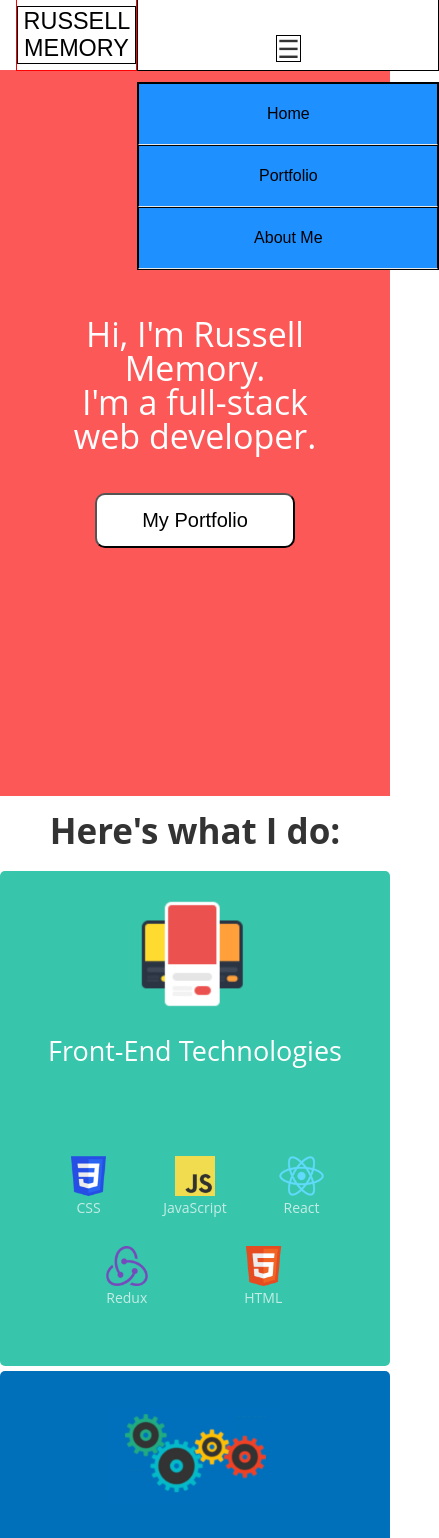
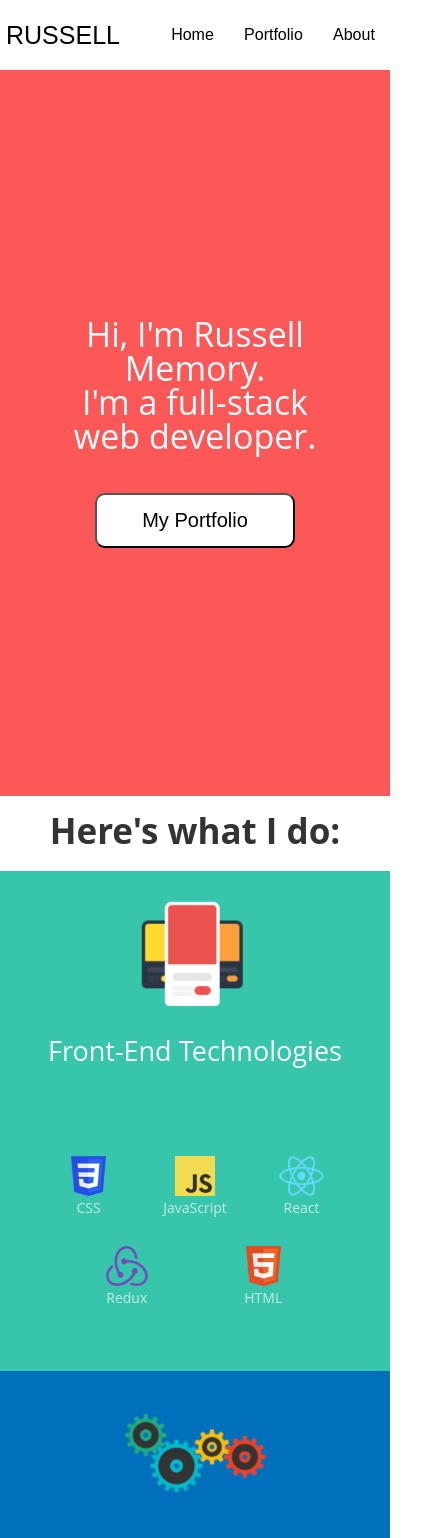
Before and after one commit to ETS-ReactNative4/portfolio-5, a React (Create React App) app: page /#/ in a window 390 px wide. Shown: the top 1538 px of the page, 439 px wide, since content can reach past the window. Built offline with nearby package versions, Linux system fonts and the light colour scheme.

Commit message:
worked on responsive header

```diff
--- a/src/components/About/about.css
+++ b/src/components/About/about.css
@@ -1,12 +1,8 @@
-#about{
-    /* border-bottom: solid #ccc .5px; */
-}
 
 #about-body{
     /* border: solid green 1px; */
-    height: 650px;
+    /* height: 650px; */
     width: 100%;
-    /* margin-top: 25px; */
     display: flex;
     box-shadow: 10px 15px;
     background-color: #F3F5F9;
@@ -16,8 +12,6 @@
     /* border: solid black 1px; */
     height: 100%;
     width: 50%;
-    /* display: flex; */
-    /* justify-content: center; */
 }
 #about-right{
     /* border: solid black 1px; */
@@ -42,7 +36,6 @@
     font-family: "Open Sans",Arial,sans-serif;
     color: #333333;
     margin-top: 20px;
-
 }
 
 #about-paragraph{
@@ -56,3 +49,38 @@
 #about-paragraph p{
     margin-top: 15px;
 }
+
+@media(max-width: 1000px){
+    #about-body{
+        flex-direction: column;
+        align-items: center;
+    }
+
+    #about-left{
+        width: 60vw;
+    }
+    #about-right{
+        width: 85vw;
+        padding: 0;
+    }
+
+    #about-title{
+        text-align: center;
+    }
+
+    #about-paragraph{
+       padding: 0;
+    }
+}
+
+@media(max-width: 600px){
+    #about-right{
+        width: 85vw;
+        padding: 0px 0px 30px 0px;
+
+    }
+
+    #about-body{
+        /* margin-bottom: 20px; */
+    }
+}
--- a/src/components/Footer/footer.css
+++ b/src/components/Footer/footer.css
@@ -1,6 +1,6 @@
 footer{
     background-color: white;
-    height: 11vh;
+    /* height: 11vh; */
     display: flex;
     align-items: center;
     justify-content: center;
@@ -74,7 +74,7 @@ footer{
 
     #left-container{
       margin-top: 16px;
-
+      margin-bottom: 25px;
       font-size: 3vw;
     }
 
@@ -91,11 +91,19 @@ footer{
 
 
       font-size: 4.7vw;
+      margin-bottom: 35px;
+      text-align: center;
     }
 
     #right-container{
       width: 70vw;
     }
+
+    #footer-container{
+      height: 15vh;
+    }
+
+
   }
 
   /* @media(max-width: 1000px){
--- a/src/components/Header/Header.js
+++ b/src/components/Header/Header.js
@@ -6,25 +6,67 @@ import React, {Component} from 'react'
 import {Link} from 'react-router-dom'
 import './header.css'
 
-export default function Header(props){
+export default class Header extends Component{
+
+    state = {
+        menuShown: false
+    }
+
+
+    onResize = () => {
+        if(window.innerWidth >= 700 && this.state.menuShown) {
+            this.closeMenu()
+        }
+    }
+
+    showMenu = () => {
+        if(!this.state.menuShown) {
+            window.addEventListener('resize', this.onResize)
+            this.setState({menuShown: true})
+        } else {
+            this.closeMenu()
+        }
+    }
+
+    closeMenu = () => {
+        window.removeEventListener('resize', this.onResize)
+        this.setState({menuShown: false})
+    }
+
+    render(){
         return(
             <div id="header">
 
                 <div id="header-left">
-                <Link to="/"><button>RUSSELL MEMORY</button></Link>
+                    <Link to="/"><button>RUSSELL <span>MEMORY</span></button></Link>
                 </div>
 
                 <div id="header-right">
-                <label for="toggle">&#9776;</label>
-                <input type="checkbox" id="toggle"/>
 
-                <div class="menu">
+
+                            <div id="header-home"><Link to="/"><button>Home</button></Link></div>
+                            <div id="header-portfolio"><Link to="/portfolio"><button>Portfolio</button></Link></div>
+                            <div id="header-about"><Link to="/about"><button>About <span>Me</span></button></Link></div>
+
+
+
+                </div>
+                {/* <div id="header-right">
+                    <label onClick={this.showMenu} for="toggle">&#9776;</label>
+
+                    {
+                        (this.state.menuShown || window.innerWidth > 700) &&
+                        <div className="menu">
                             <div id="header-home"><Link to="/"><button>Home</button></Link></div>
                             <div id="header-portfolio"><Link to="/portfolio"><button>Portfolio</button></Link></div>
                             <div id="header-about"><Link to="/about"><button>About Me</button></Link></div>
                         </div>
-            </div>
+                    }
+
+
+                </div> */}
 
             </div>
         )
     }
+}
--- a/src/components/Header/header.css
+++ b/src/components/Header/header.css
@@ -3,9 +3,9 @@
   height: 70px;
   width: 100%;
   display: flex;
-  justify-content: space-between;
-  padding-left: 60px;
-  padding-right: 60px;
+  justify-content: space-around;
+  /* padding-left: 60px;
+  padding-right: 60px; */
   align-items: center;
   box-sizing: border-box;
   text-decoration: none;
@@ -16,12 +16,10 @@
 
 #header-left {
   height: 100%;
-  width: 250px;
-  border: solid red 1px;
+  width: 35vw;
+  /* border: solid red 1px; */
   display: flex;
   align-items: center;
-
-
 }
 
 #header-left button {
@@ -31,7 +29,7 @@
   outline: 0;
   font-weight: 300;
   transition: color 0.3s;
-  border: solid black 1px;
+  /* border: solid black 1px; */
 }
 
 #header-left button:hover {
@@ -41,11 +39,11 @@
 
 #header-right {
   height: 100%;
-  width: 300px;
+  width: 31vw;
   display: flex;
   align-items: center;
-  justify-content: space-between;
-  border: solid black 1px;
+  justify-content: space-around;
+  /* border: solid black 1px; */
 }
 
 #header-right button {
@@ -65,16 +63,80 @@
   cursor: pointer;
 }
 
+@media(max-width: 720px){
+  #header-left{
+    width: 30vw;
+  }
+  #header-right{
+    width: 45vw;
+  }
+
+
+}
+@media(max-width: 720px){
+  #header-left{
+    width: 35vw;
+  }
+  #header-right{
+    width: 38vw;
+  }
+
+
+}
+
+@media(max-width: 650px){
+  #header-left{
+    width: 45vw;
+  }
+  #header-right{
+    width: 40vw;
+  }
+
+  #header-right span{
+    display: none;
+  }
+
+
+}
+@media(max-width: 550px){
+  #header-left{
+    width: 25vw;
+  }
+  #header-left span{
+    width: 45vw;
+    display: none;
+  }
+  #header-right{
+    width: 60vw;
+  }
+
+  #header{
+    justify-content: space-between;
+  }
+
+
+}
+/*
 label{
   display: none;
 }
 
-#toggle{
-  display: none;
-}
+@media(max-width : 690px){
+  label{
+    display: block;
+    font-size: 35px;
+    cursor: pointer;
+  }
 
-#toggle:checked + .menu{
-  display: block;
+  #header-right{
+    display: flex;
+  }
+
+  .menu div{
+    border: solid black 1px;
+    padding: 20px;
+    border-bottom: 1px solid #EAEAEB;
+  }
 }
 
 @media (max-width: 650px) {
@@ -83,56 +145,41 @@ label{
   }
 
   #header{
-    /* background-color: yellow; */
-    /* float: left; */
     padding-left: 4vw;
     padding-right: 4vw;
   }
 
   #header-left{
     width: 400px;
+  }
 
+  #header-left button{
+    font-size: 5vw;
+  }
+
+  label{
+    font-size: 28px;
+  }
+
+  .menu{
+    border: solid black 1px;
+    margin-top: 278px;
+    background-color: #FFFFFF;
+    width: 30vw;
+    text-align: center;
+    z-index: 1;
+    width: 50vw;
+  }
+}
+
+
+@media(max-width: 450px){
+  .menu{
+    width: 39vw;
+    margin-top: 278px;
   }
 
   #header-left button{
     font-size: 6vw;
   }
-
-  #header-right{
-    /* width: 40px; */
-
-  }
-
-  .menu{
-    width: 40px;
-  }
-}
-
-@media(max-width : 700px){
-  label{
-    border: solid black 1px;
-    display: block;
-    margin-top: 35px;
-    font-size: 25px;
-    cursor: pointer;
-  }
-
-  #header-right{
-    border: solid black 1px;
-    flex-direction: column;
-  }
-
-  .menu{
-    border: solid black 1px;
-    margin-top: 20px;
-    background-color: dodgerblue;
-    width: 300px;
-    text-align: center;
-  }
-
-  .menu div{
-    border: solid black 1px;
-    padding: 20px;
-    border-bottom: 1px solid #EAEAEB;
-  }
-}
+} */
--- a/src/components/Home/home.css
+++ b/src/components/Home/home.css
@@ -273,7 +273,7 @@
   line-height: 1.7em;
   font-size: 15px;
   font-weight: bold;
-  /* text-align: center; */
+
 }
 
 
@@ -322,6 +322,10 @@
     display: flex;
     align-items: center;
   }
+
+  #portfolio-body p{
+    text-align: center;
+  }
 }
 
 @media(max-width: 780px){
@@ -335,10 +339,11 @@
 
 
   .skills-column{
-    width: 70vw;
-    margin-bottom: 17px;
+    width: 80vw;
+    /* margin-bottom: 17px; */
     height: 500px;
     /* margin: auto; */
+    border-radius: 0px;
   }
   #skills-body{
     flex-direction: column;
@@ -365,6 +370,13 @@
 
   }
 
+  .skills-column{
+    width: 100vw;
+
+  }
+
+
+
 }
 
 @media(max-width: 430px){
@@ -380,7 +392,7 @@
 
   .skills-column{
     width: 100vw;
-    margin-bottom: 5px;
+    border-radius: 0px;
   }
 
   #skills-title{
@@ -388,7 +400,7 @@
   }
 
   #skills{
-    margin-bottom: 15px;
+    margin-bottom: 0px;
   }
 
   #portfolio-right img{
```
Lines whose indentation alone changed are shown as unchanged.
